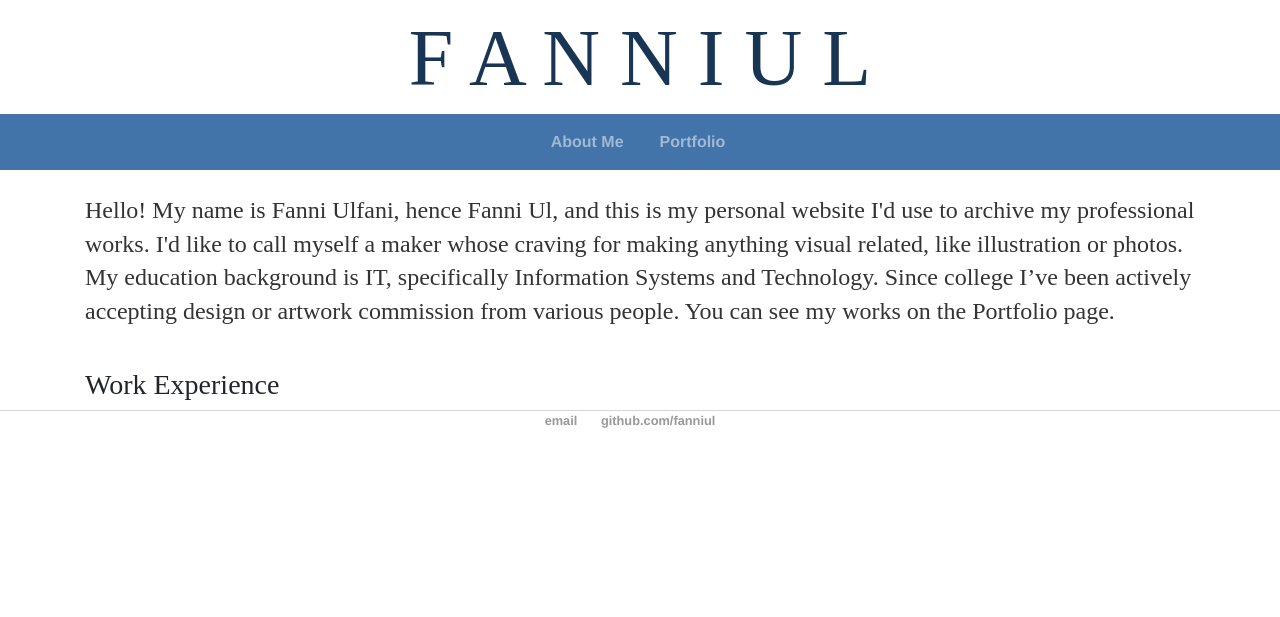
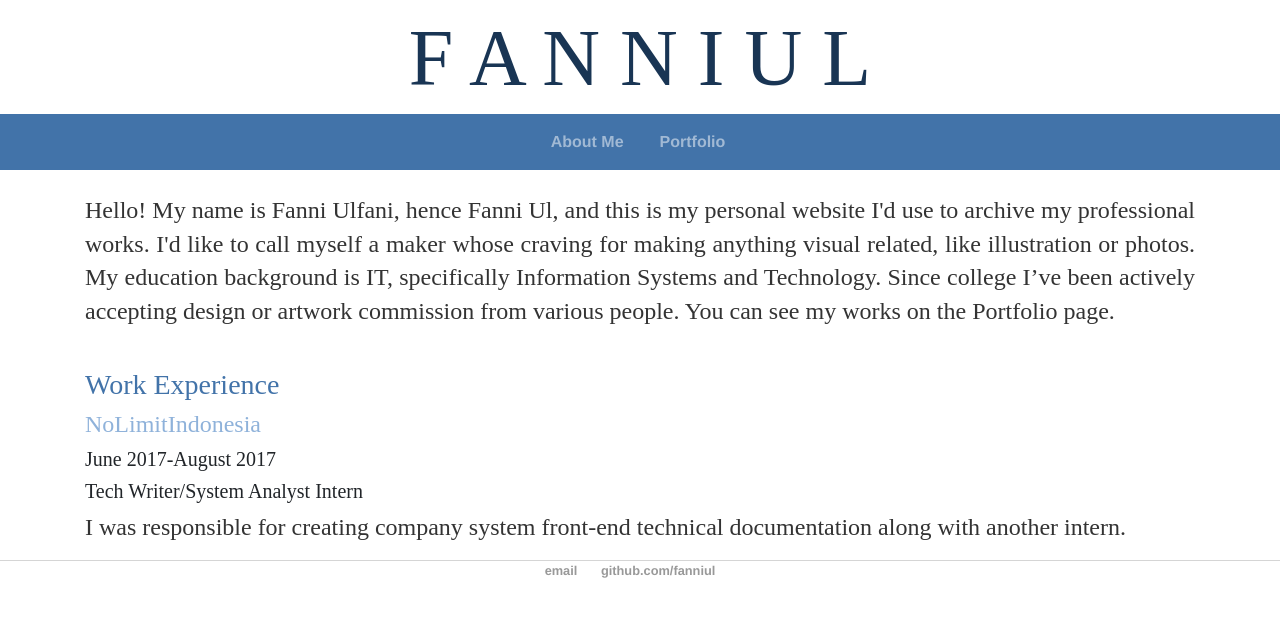
Before and after one commit to fanniul/fanniul.github.io, a Jekyll site: the page built from about/index.html, in a window 1280 px wide. Shown: the top 617 px of the page. Built offline with Jekyll 4.4.1, drawn with Linux system fonts in a browser that asks for light colours; comment, search, counter and statistics services are not loaded.

Commit message:
Update index.html

```diff
--- a/about/index.html
+++ b/about/index.html
@@ -9,11 +9,15 @@ title: Random Stuff
 But I have a wide range of interests that includes art, craft and, photography.
 I’m focusing on web development, mainly in front-end.</p> -->
 	<br>
-	<p class="textcenter" style="font-family: Lateef;"> Hello! My name is Fanni Ulfani, hence Fanni Ul, and this is my personal website I'd use to archive my professional works.
+	<p class="text-justify" style="font-family: Lateef;"> Hello! My name is Fanni Ulfani, hence Fanni Ul, and this is my personal website I'd use to archive my professional works.
 	I'd like to call myself a maker whose craving for making anything visual related, like illustration or photos.
 	My education background is IT, specifically Information Systems and Technology.
 	Since college I’ve been actively accepting design or artwork commission from various people. You can see my works on the Portfolio page.
 	</p>
 	<br>
-	<h3 class="textcenter" style="font-family: Montserrat;"> Work Experience </h3>
+	<h3 class="text-justify" style="font-family: Montserrat;color:#4273a9;"> Work Experience </h3>
+	<h4 class="text-justify" style="font-family: Lateef;color:#8fb2da;"> NoLimitIndonesia </h4>
+	<h5 class="text-justify" style="font-family: Lateef;"> June 2017-August 2017 </h5>
+	<h5 class="text-justify" style="font-family: Lateef;"> Tech Writer/System Analyst Intern </h5>
+	<p  class="text-justify" style="font-family: Lateef;">  I was responsible for creating company system front-end technical documentation along with another intern. </p>
 </div><!-- /.blurb -->
```
